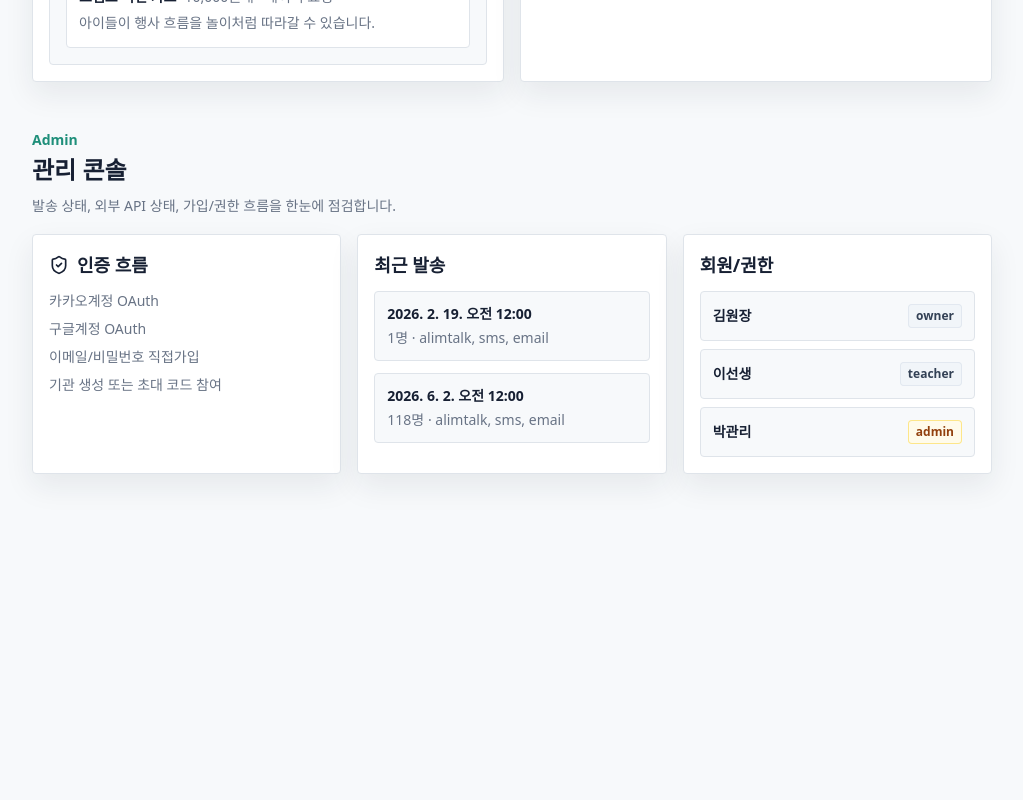
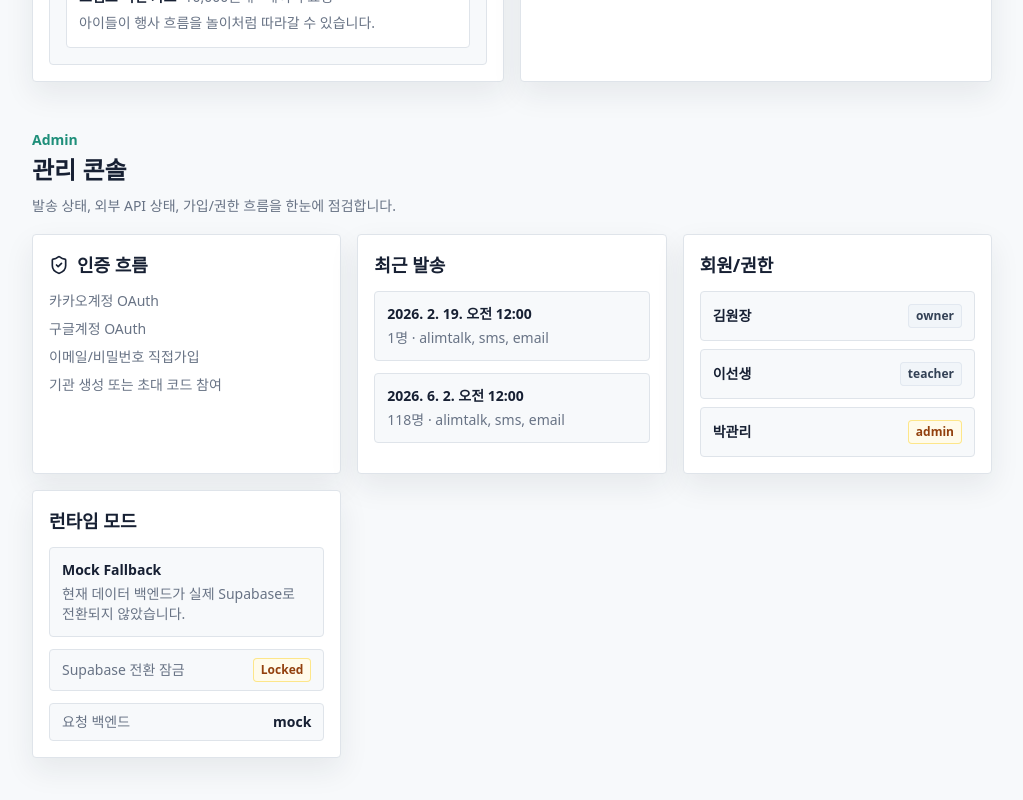
Before and after one commit to papascompany/kidsmemo, a Next.js app: page / in a window 1280 px wide. Shown: the part 5953-6753 px from the top of the page, without its empty margins (256-1279 px from the left). Before the commit the page ends 6515 px from the top, so only its background shows below. Built offline with nearby package versions, Linux system fonts and the light colour scheme; a web font is replaced by a local one.

Commit message:
Show runtime backend status

```diff
--- a/src/app/page.tsx
+++ b/src/app/page.tsx
@@ -23,11 +23,13 @@ import {
 } from "@/lib/mock-data";
 import { formatDateTime } from "@/lib/format";
 import { getReminderHealth } from "@/lib/reminders";
+import { getRuntimeBackendState } from "@/lib/runtime-state";
 
 export default function Home() {
   const queuedJobs = messageJobs.filter((job) => job.status === "queued");
   const sentDeliveries = messageDeliveries.filter((delivery) => delivery.status === "sent");
   const health = getReminderHealth();
+  const runtimeState = getRuntimeBackendState();
 
   return (
     <AppShell>
@@ -163,6 +165,25 @@ export default function Home() {
               ))}
             </div>
           </div>
+          <div className="rounded border border-line bg-white p-4 shadow-soft">
+            <h3 className="text-lg font-semibold text-ink">런타임 모드</h3>
+            <div className="mt-3 grid gap-3 text-sm">
+              <div className="rounded border border-line bg-surface p-3">
+                <p className="font-semibold text-ink">{runtimeState.modeLabel}</p>
+                <p className="mt-1 text-muted">현재 데이터 백엔드가 실제 Supabase로 전환되지 않았습니다.</p>
+              </div>
+              <div className="flex items-center justify-between rounded border border-line bg-surface px-3 py-2">
+                <span className="text-muted">Supabase 전환 잠금</span>
+                <Badge tone={runtimeState.liveSupabaseArmed ? "green" : "amber"}>
+                  {runtimeState.lockLabel}
+                </Badge>
+              </div>
+              <div className="flex items-center justify-between rounded border border-line bg-surface px-3 py-2">
+                <span className="text-muted">요청 백엔드</span>
+                <span className="font-semibold text-ink">{runtimeState.requestedBackend}</span>
+              </div>
+            </div>
+          </div>
         </div>
       </Section>
 
--- /dev/null
+++ b/src/lib/runtime-state.ts
@@ -0,0 +1,15 @@
+import { isEnabledEnvFlag } from "./env-flags";
+
+export function getRuntimeBackendState() {
+  const requestedBackend = process.env.KIDSMEMO_DATA_BACKEND ?? "mock";
+  const liveSupabaseArmed = isEnabledEnvFlag(process.env.KIDSMEMO_ALLOW_LIVE_SUPABASE);
+  const effectiveBackend = requestedBackend === "supabase" && liveSupabaseArmed ? "supabase" : "mock";
+
+  return {
+    requestedBackend,
+    liveSupabaseArmed,
+    effectiveBackend,
+    modeLabel: effectiveBackend === "supabase" ? "Live Supabase" : "Mock Fallback",
+    lockLabel: liveSupabaseArmed ? "Unlocked" : "Locked"
+  } as const;
+}
```
Also changed, not shown: 2 other files (tests, documents, lock files or other folders).
